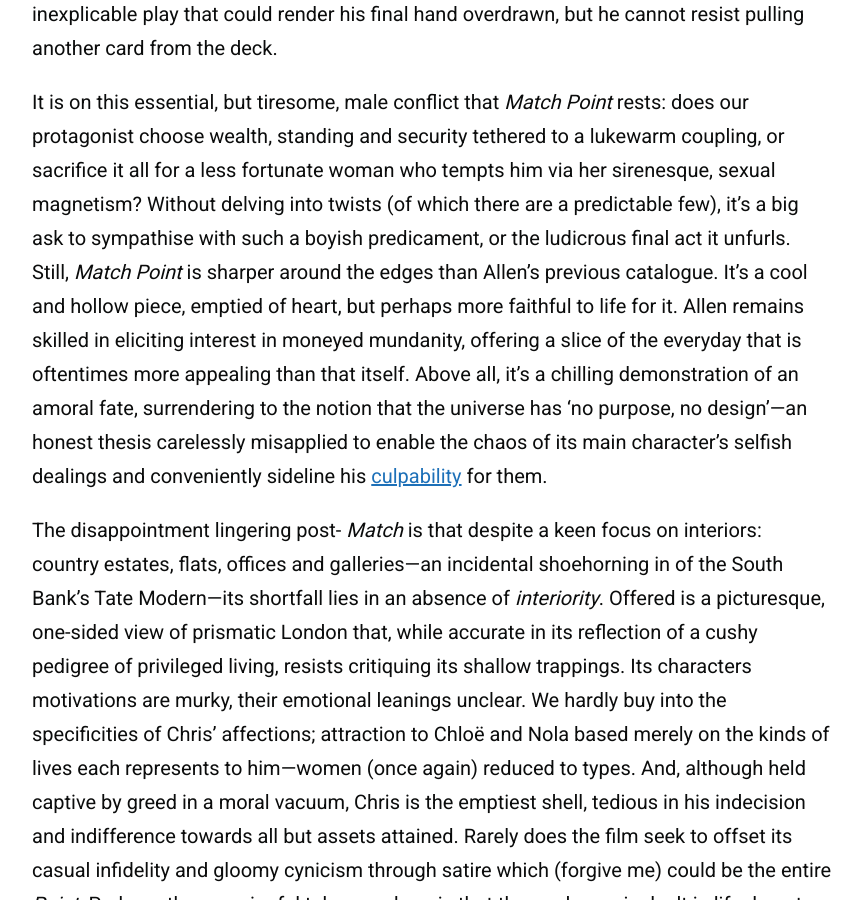
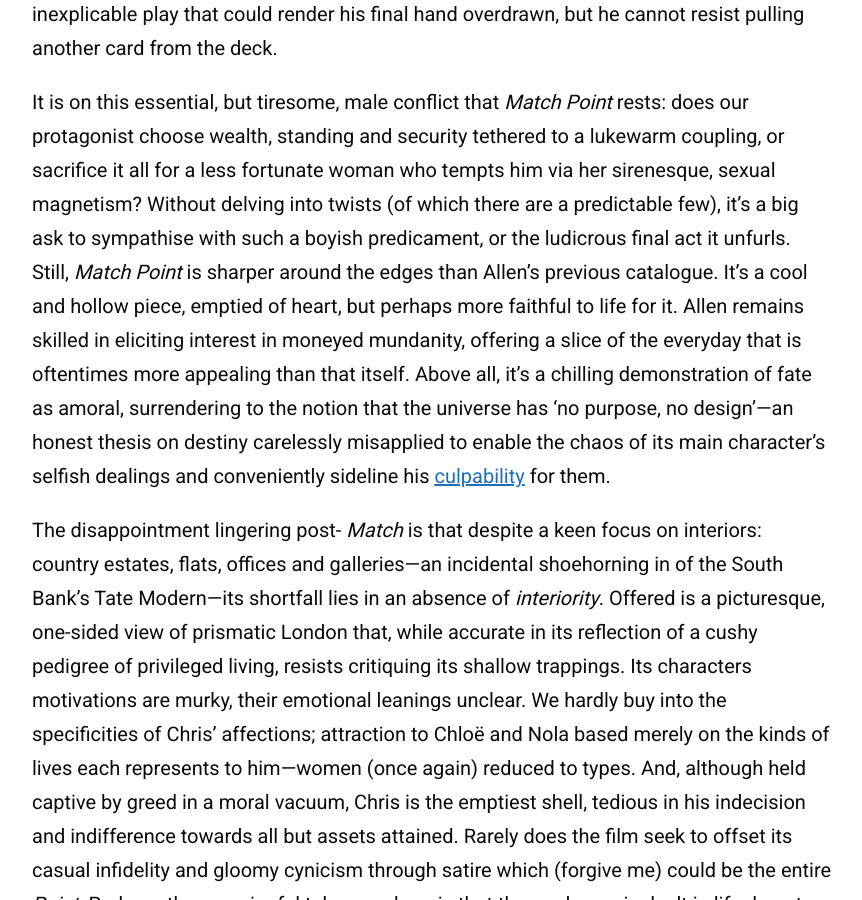
Before and after one commit to zoeurl/zoedowney.github.io, a Jekyll site: the page built from _posts/2024-2-22-match-point.md, in a window 1280 px wide and 900 px high, scrolled down 2695 px. Shown: the whole window, without its empty margins (208-1070 px from the left). Built offline with Jekyll 4.4.1, drawn with Linux system fonts in a browser that asks for light colours.

Commit message:
Update 2024-2-22-match-point.md

```diff
--- a/_posts/2024-2-22-match-point.md
+++ b/_posts/2024-2-22-match-point.md
@@ -21,6 +21,6 @@
 
 It’s a relief to witness a Woody Allen leading man who isn’t doing his most earnest impression of the director. Even so, comparisons can be made with Michael Caine’s neurotic slash lovesick Elliot in the earlier feature _Hannah and Her Sisters_. Similarly, Chris finds himself love-stricken with a taken woman: Tom’s fiancée, sultry out-of-work actor Nola Rice (Scarlett Johansson). An American divorcée in the manner of Wallis Simpson, Nola fails to win the approval of the stuck-up Hewitts. Indeed, while Chris plays tennis with ease, Nola dabbles with ping-pong and resides on the losing side of the social ‘net’. Despite having already gained an ‘in’ with Chloë, Chris’ next move is to seduce Nola. It’s an inexplicable play that could render his final hand overdrawn, but he cannot resist pulling another card from the deck.
 
-It is on this essential, but tiresome, male conflict that _Match Point_ rests: does our protagonist choose wealth, standing and security tethered to a lukewarm coupling, or sacrifice it all for a less fortunate woman who tempts him via her sirenesque, sexual magnetism? Without delving into twists (of which there are a predictable few), it's a big ask to sympathise with such a boyish predicament, or the ludicrous final act it unfurls. Still, _Match Point_ is sharper around the edges than Allen’s previous catalogue. It’s a cool and hollow piece, emptied of heart, but perhaps more faithful to life for it. Allen remains skilled in eliciting interest in moneyed mundanity, offering a slice of the everyday that is oftentimes more appealing than that itself. Above all, it’s a chilling demonstration of an amoral fate, surrendering to the notion that the universe has ‘no purpose, no design’—an honest thesis carelessly misapplied to enable the chaos of its main character’s selfish dealings and conveniently sideline his [culpability](https://www.theguardian.com/film/2023/sep/08/woody-allen-venice-applause-metoo) for them.
+It is on this essential, but tiresome, male conflict that _Match Point_ rests: does our protagonist choose wealth, standing and security tethered to a lukewarm coupling, or sacrifice it all for a less fortunate woman who tempts him via her sirenesque, sexual magnetism? Without delving into twists (of which there are a predictable few), it's a big ask to sympathise with such a boyish predicament, or the ludicrous final act it unfurls. Still, _Match Point_ is sharper around the edges than Allen’s previous catalogue. It’s a cool and hollow piece, emptied of heart, but perhaps more faithful to life for it. Allen remains skilled in eliciting interest in moneyed mundanity, offering a slice of the everyday that is oftentimes more appealing than that itself. Above all, it’s a chilling demonstration of fate as amoral, surrendering to the notion that the universe has ‘no purpose, no design’—an honest thesis on destiny carelessly misapplied to enable the chaos of its main character’s selfish dealings and conveniently sideline his [culpability](https://www.theguardian.com/film/2023/sep/08/woody-allen-venice-applause-metoo) for them.
 
 The disappointment lingering post- _Match_ is that despite a keen focus on interiors: country estates, flats, offices and galleries—an incidental shoehorning in of the South Bank’s Tate Modern—its shortfall lies in an absence of _interiority_. Offered is a picturesque, one-sided view of prismatic London that, while accurate in its reflection of a cushy pedigree of privileged living, resists critiquing its shallow trappings. Its characters motivations are murky, their emotional leanings unclear. We hardly buy into the specificities of Chris’ affections; attraction to Chloë and Nola based merely on the kinds of lives each represents to him—women (once again) reduced to types. And, although held captive by greed in a moral vacuum, Chris is the emptiest shell, tedious in his indecision and indifference towards all but assets attained. Rarely does the film seek to offset its casual infidelity and gloomy cynicism through satire which (forgive me) could be the entire _Point_. Perhaps the meaningful takeaway here is that the cards one is dealt in life do not have final say on the state of play. But, for Woody Allen, it has become a sport of one man trying to cling onto his racket and serve with it, too.
```
